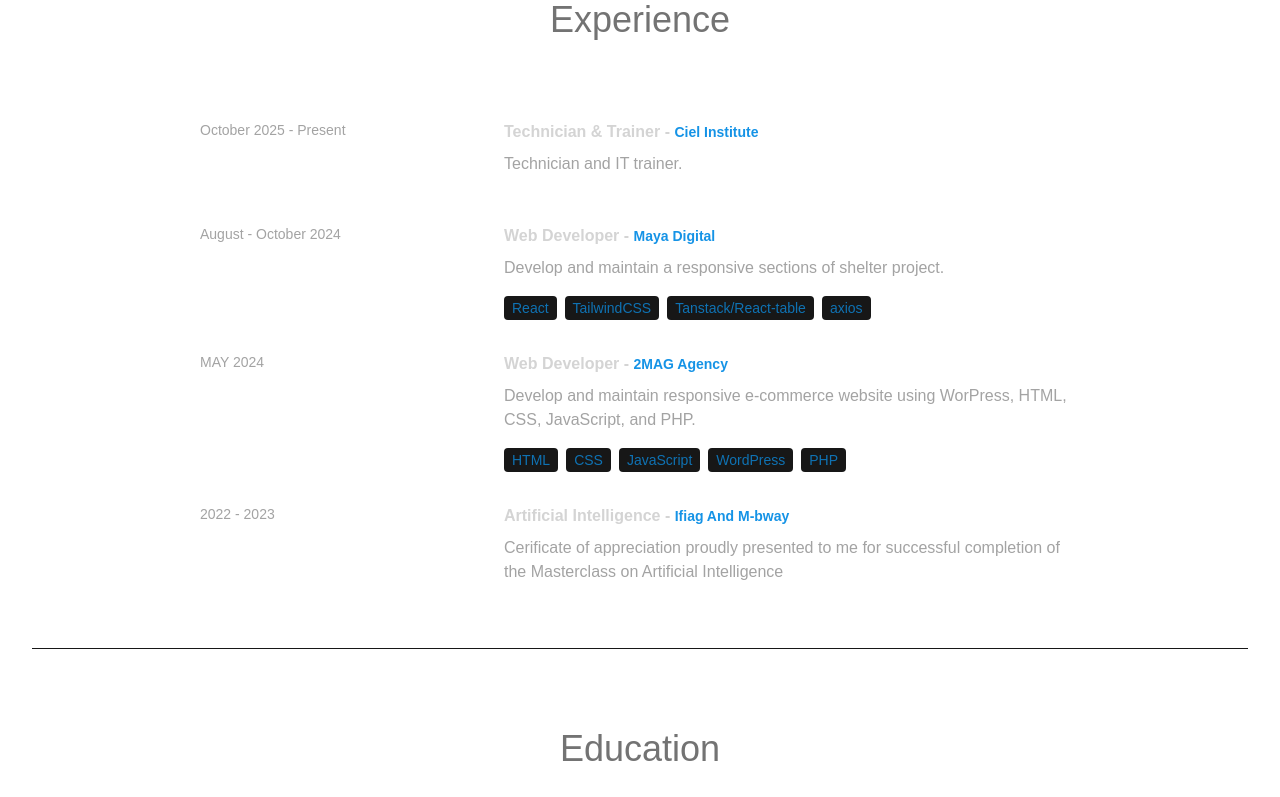
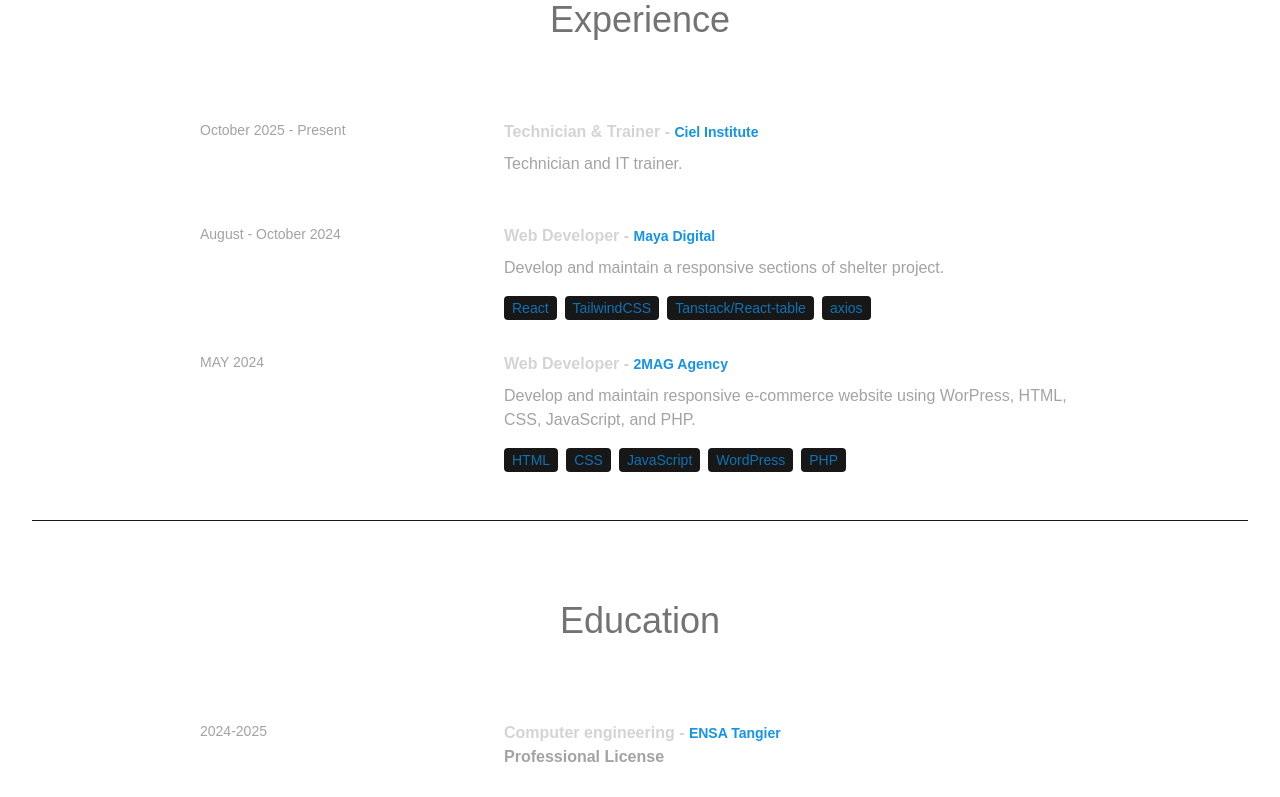
Before and after one commit to Derkaoui05/project1, a React (Vite) app: page / in a window 1280 px wide. Shown: the part 2608-3405 px from the top of the page. Built offline with nearby package versions, Linux system fonts and the light colour scheme; a web font is replaced by a local one.

Commit message:
remove certficate from experiences

```diff
--- a/src/data/experience.js
+++ b/src/data/experience.js
@@ -19,10 +19,4 @@
     description: `Develop and maintain responsive e-commerce website using WorPress, HTML, CSS, JavaScript, and PHP.`,
     technologies: ['HTML', 'CSS', 'JavaScript', 'WordPress', 'PHP'],
   },
-  {
-    year: '2022 - 2023',
-    role: 'Artificial Intelligence',
-    company: 'Ifiag And M-bway',
-    description: `Cerificate of appreciation proudly presented to me for successful completion of the Masterclass on Artificial Intelligence`,
-  },
 ];
```
